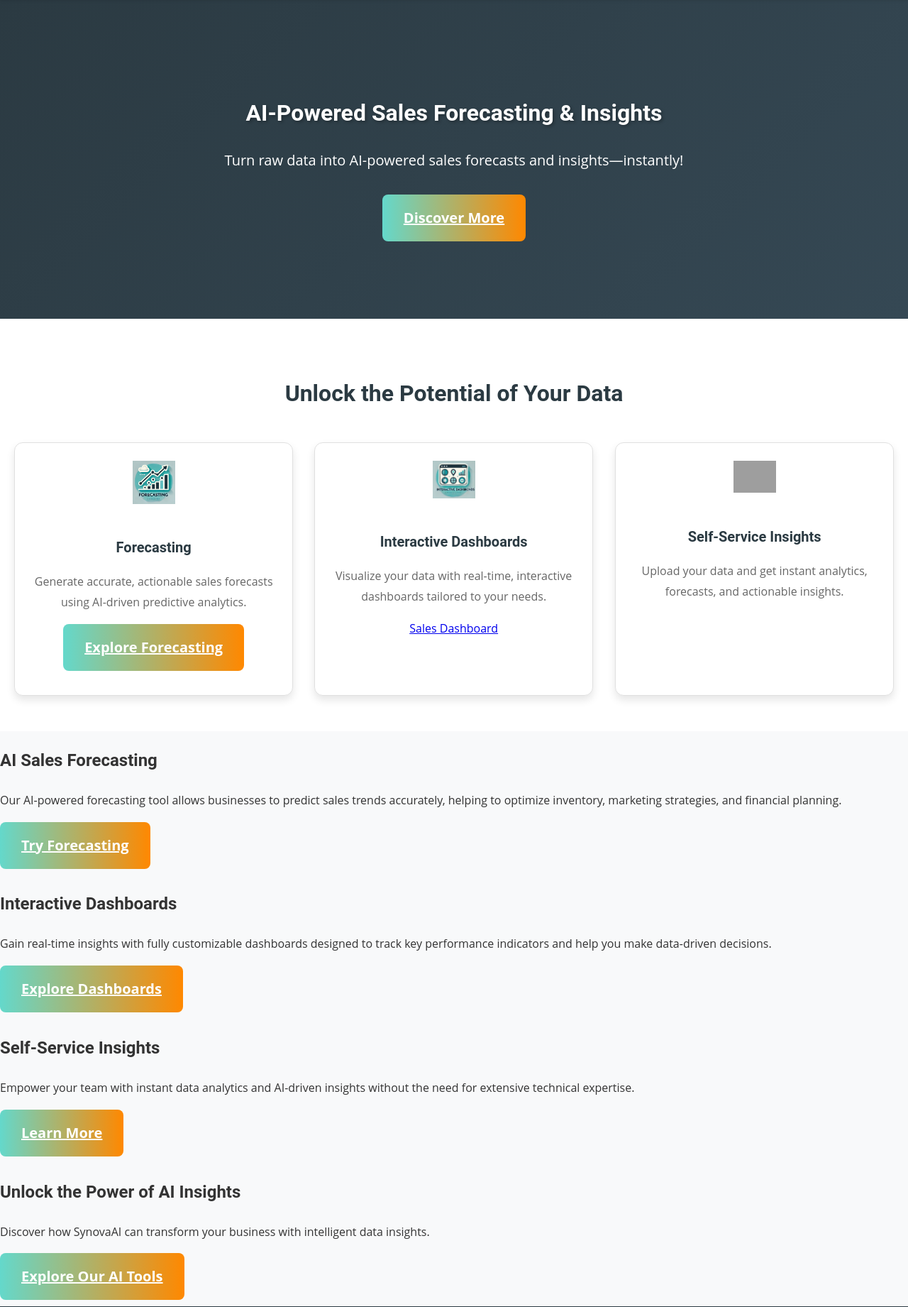
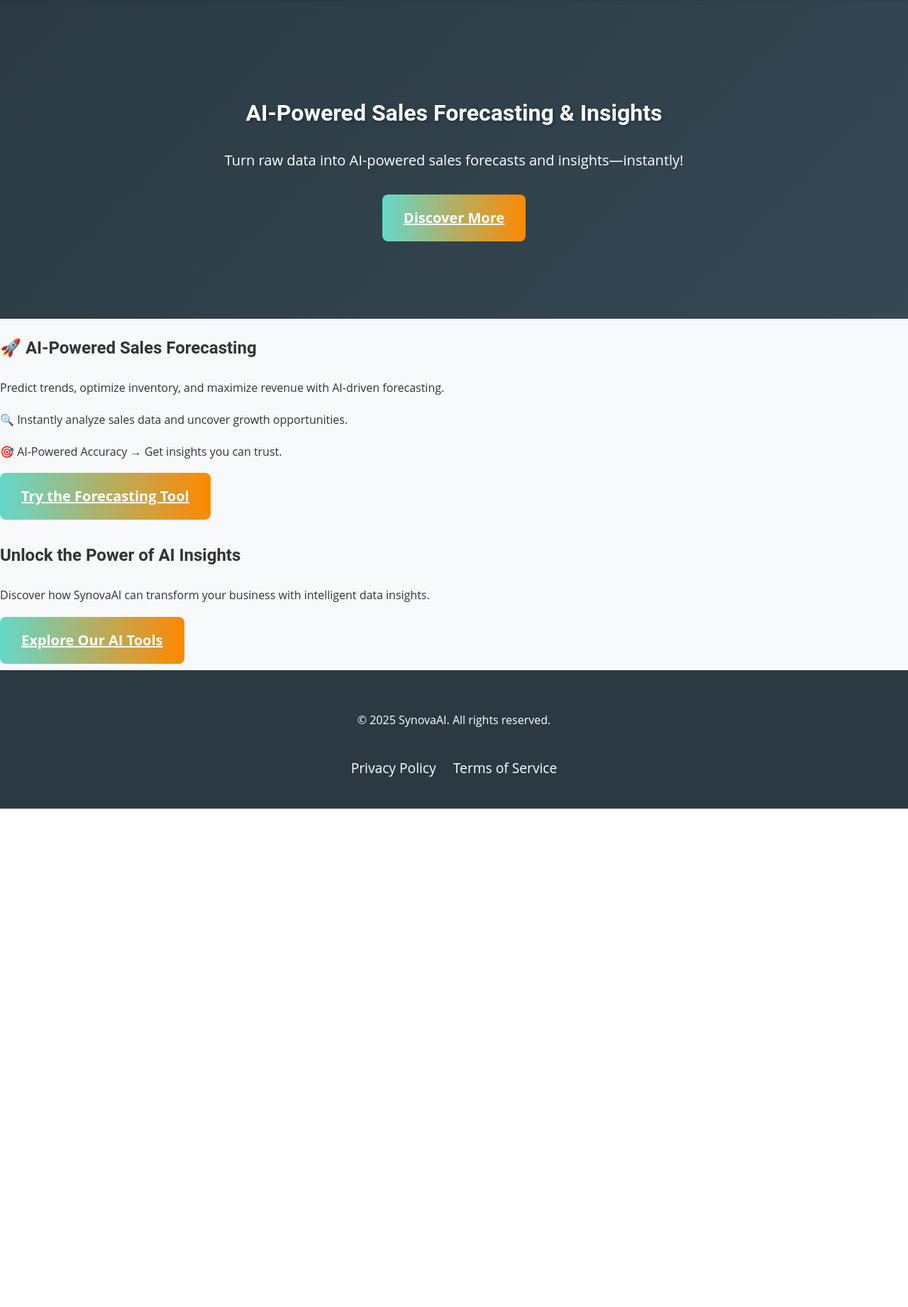
Before and after one commit to jslad2/sales-forecasting-platform, a Flask app: page / in a window 1280 px wide. Shown: the part 99-1940 px from the top of the page at 71% size. After the commit the page ends 1238 px from the top, so only its background shows below. Run offline with Flask 3, Linux system fonts and the light colour scheme; grey boxes are pictures that could not be loaded.

Commit message:
tool descr removed

```diff
--- a/templates/index.html
+++ b/templates/index.html
@@ -38,49 +38,14 @@
         </article>
     </section>
 
-    <!-- Tools Overview Section -->
-    <section id="tools-overview" class="data-services">
-        <h2>Unlock the Potential of Your Data</h2>
-        <div class="service-grid">
-            <!-- Forecasting Service -->
-            <div class="service-card show">
-                <img src="static/images/forecasting-icon.png" alt="Forecasting Icon" loading="lazy">
-                <h3>Forecasting</h3>
-                <p>Generate accurate, actionable sales forecasts using AI-driven predictive analytics.</p>
-                <a href="https://sales-forecasting-platform-ymmlb4pgyhgjw9gg7useb4.streamlit.app" target="_blank" class="cta-button" aria-label="Explore Forecasting">Explore Forecasting</a>
-            </div>
-            <!-- Dashboard Service -->
-            <div class="service-card show">
-                <img src="static/images/dashboard-icon.png" alt="Dashboard Icon" loading="lazy">
-                <h3>Interactive Dashboards</h3>
-                <p>Visualize your data with real-time, interactive dashboards tailored to your needs.</p>
-                <a href="sales_dashboard.html" class="text-link">Sales Dashboard</a>
-            </div>
-            <!-- Self-Service Insights -->
-            <div class="service-card show">
-                <img src="static/images/self-service-icon.png" alt="Self-Service Icon" loading="lazy">
-                <h3>Self-Service Insights</h3>
-                <p>Upload your data and get instant analytics, forecasts, and actionable insights.</p>
-            </div>
-        </div>
-    </section>
-
-    <!-- Detailed Tool Descriptions -->
-    <section id="detailed-tools">
-        <div class="tool-description">
-            <h2>AI Sales Forecasting</h2>
-            <p>Our AI-powered forecasting tool allows businesses to predict sales trends accurately, helping to optimize inventory, marketing strategies, and financial planning.</p>
-            <a href="https://sales-forecasting-platform-ymmlb4pgyhgjw9gg7useb4.streamlit.app" target="_blank" class="cta-button">Try Forecasting</a>
-        </div>
-        <div class="tool-description">
-            <h2>Interactive Dashboards</h2>
-            <p>Gain real-time insights with fully customizable dashboards designed to track key performance indicators and help you make data-driven decisions.</p>
-            <a href="sales_dashboard.html" class="cta-button">Explore Dashboards</a>
-        </div>
-        <div class="tool-description">
-            <h2>Self-Service Insights</h2>
-            <p>Empower your team with instant data analytics and AI-driven insights without the need for extensive technical expertise.</p>
-            <a href="data_services.html" class="cta-button">Learn More</a>
+    <!-- New Forecasting Tool Section -->
+    <section class="forecasting-tool">
+        <div class="forecasting-content">
+            <h2>🚀 AI-Powered Sales Forecasting</h2>
+            <p>Predict trends, optimize inventory, and maximize revenue with AI-driven forecasting.</p>
+            <p>🔍 Instantly analyze sales data and uncover growth opportunities.</p>
+            <p>🎯 AI-Powered Accuracy → Get insights you can trust.</p>
+            <a href="https://sales-forecasting-platform-ymmlb4pgyhgjw9gg7useb4.streamlit.app" class="cta-button" target="_blank">Try the Forecasting Tool</a>
         </div>
     </section>
 
```
